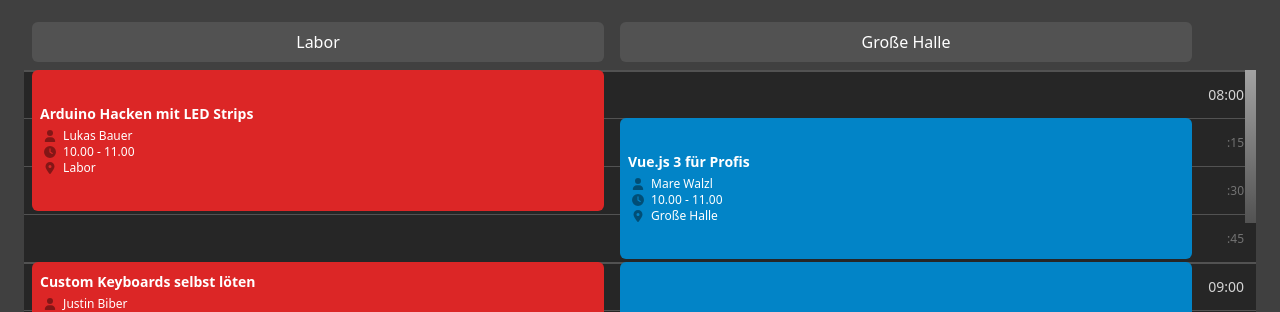
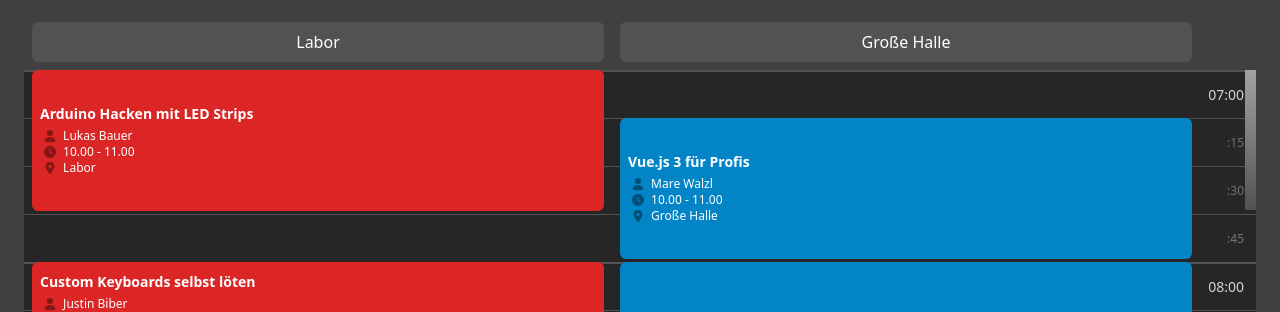
Before and after one commit to mayflower/oTTo, a Vue app in the folder packages/frontend/: page / in a window 1280 px wide. Shown: the part 122-434 px from the top of the page. Built offline with nearby package versions, Linux system fonts and the light colour scheme.

Commit message:
show complete now-dot

```diff
--- a/packages/frontend/src/components/TimelineComponent.vue
+++ b/packages/frontend/src/components/TimelineComponent.vue
@@ -12,9 +12,9 @@
           : ':' + time.toLocaleTimeString('de-DE', { minute: '2-digit' })
       }}
     </div>
-    <div class="z-10 absolute h-0.5 bg-neutral-100 w-full" :style="`top: ${timelineToNowDiff}rem`">
-      <div class="h-3.5 aspect-square rounded-full bg-neutral-100 -mt-1.5 -ml-2"></div>
-    </div>
+  </div>
+  <div class="z-10 absolute h-0.5 bg-neutral-100 w-full" :style="`top: ${timelineToNowDiff}rem`">
+    <div class="h-3.5 aspect-square rounded-full bg-neutral-100 -mt-1.5 -ml-2"></div>
   </div>
 </template>
 
--- a/packages/frontend/src/views/TimeTableView.vue
+++ b/packages/frontend/src/views/TimeTableView.vue
@@ -12,8 +12,8 @@
         </div>
       </div>
     </div>
-    <div data-simplebar :style="{ height: 'calc(100vh - 250px)' }">
-      <div class="relative">
+    <div data-simplebar :style="{ height: 'calc(100vh - 250px)' }" class="-ml-3">
+      <div class="relative ml-3">
         <TimelineComponent :start="timelineStart" :end="timelineEnd" />
 
         <div class="absolute flex w-full pr-14 top-0">
@@ -48,8 +48,8 @@
 import { getRooms } from '@/api/sessions'
 import TimelineComponent from '@/components/TimelineComponent.vue'
 
-const timelineStart = new Date(2023, 2, 27, 8)
-const timelineEnd = new Date(2023, 2, 27, 18)
+const timelineStart = new Date(2023, 2, 29, 7)
+const timelineEnd = new Date(2023, 2, 29, 18)
 
 const rooms = getRooms()
 </script>
```
